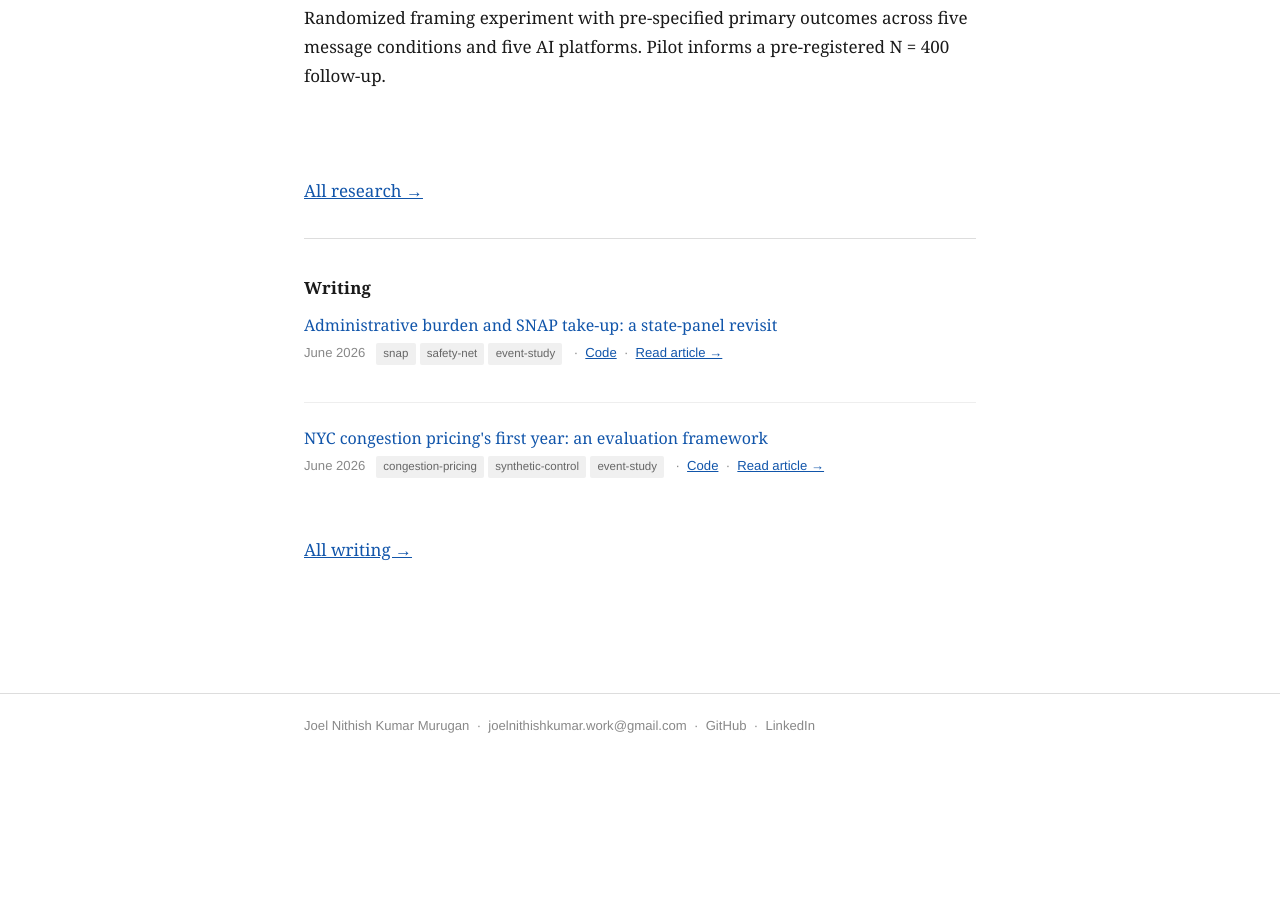
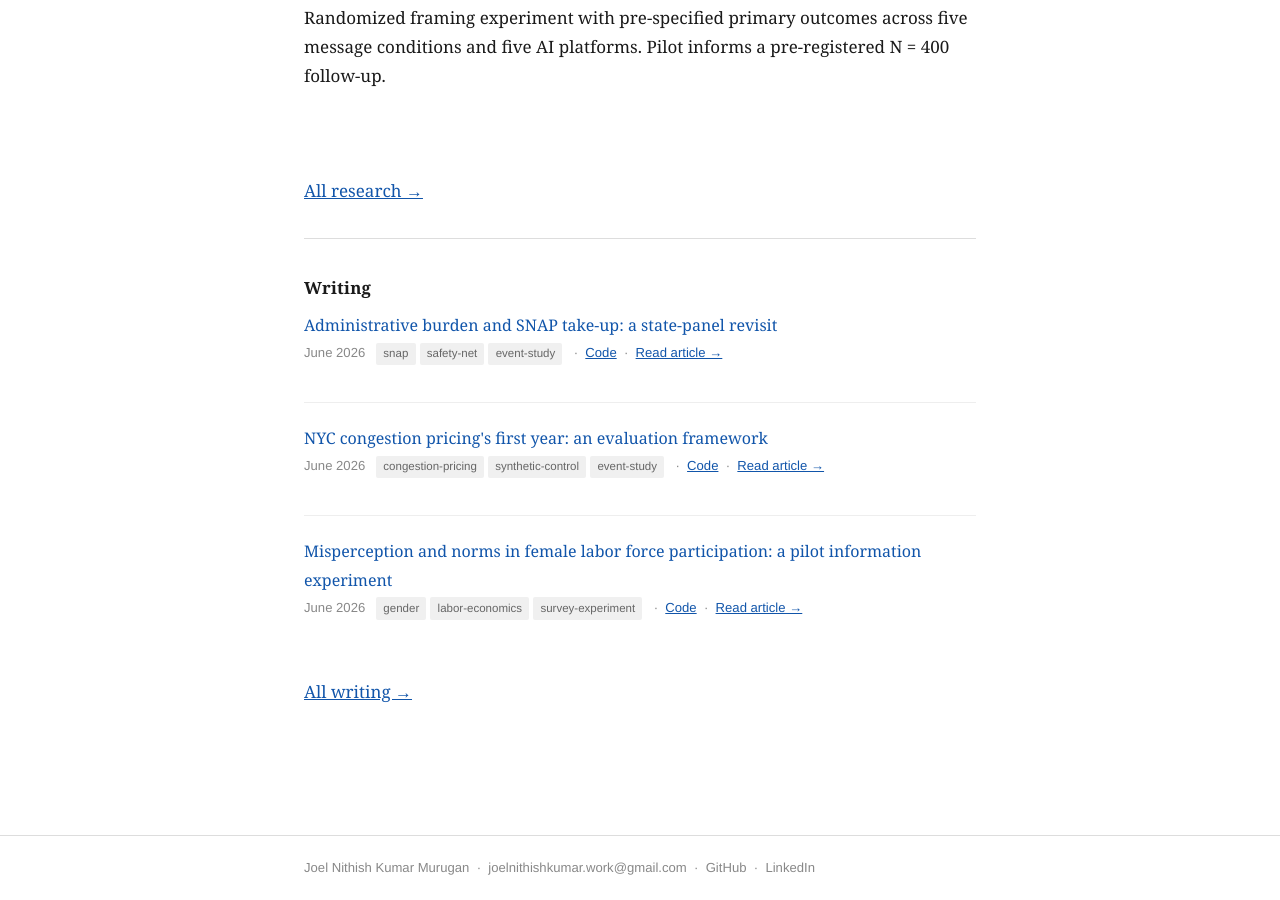
Before and after one commit to JoelNithishKumar/research, a Jekyll site: the page built from index.md, in a window 1280 px wide and 900 px high, scrolled down 1016 px. Built offline with Jekyll 4.4.1, drawn with Linux system fonts in a browser that asks for light colours; before the commit the page ends 1774 px from its top, so only the background shows below that.

Commit message:
Update index.md

```diff
--- a/index.md
+++ b/index.md
@@ -67,6 +67,15 @@ I am now working directly on those questions designing field experiments, buildi
       &nbsp;·&nbsp; <a href="/research/writing/2026/06/10/nyc-congestion-pricing-eval/">Read article →</a>
     </p>
   </li>
+  <li>
+    <a class="post-title-link" href="/research/writing/2026/06/10/flfp-norms-pilot/">Misperception and norms in female labor force participation: a pilot information experiment</a>
+    <p class="post-meta">
+      June 2026 &nbsp;
+      <span class="tag">gender</span><span class="tag">labor-economics</span><span class="tag">survey-experiment</span>
+      &nbsp;·&nbsp; <a href="https://github.com/JoelNithishKumar/FLFP-Norms-Pilot/tree/main" target="_blank" rel="noopener">Code</a>
+      &nbsp;·&nbsp; <a href="/research/writing/2026/06/10/flfp-norms-pilot/">Read article →</a>
+    </p>
+  </li>
 </ul>
 
 <p><a href="/research/writing">All writing →</a></p>
```
